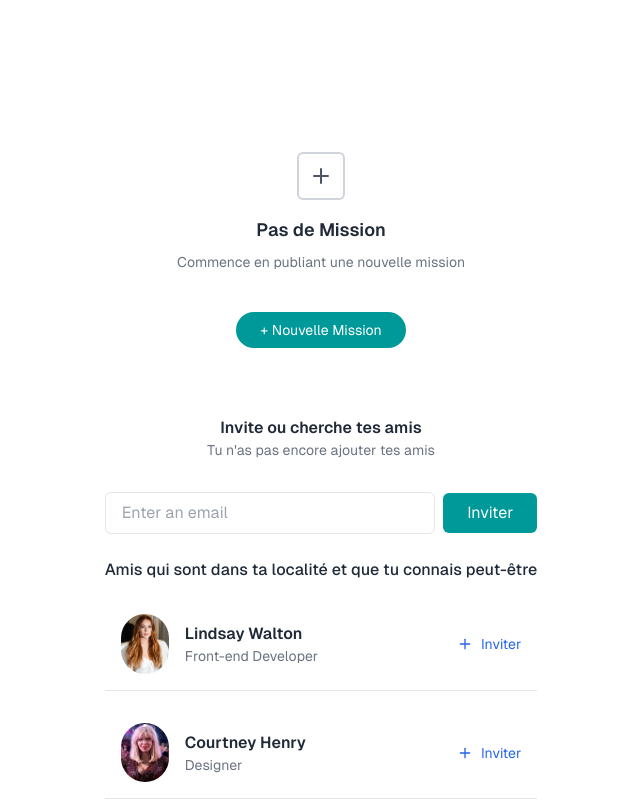
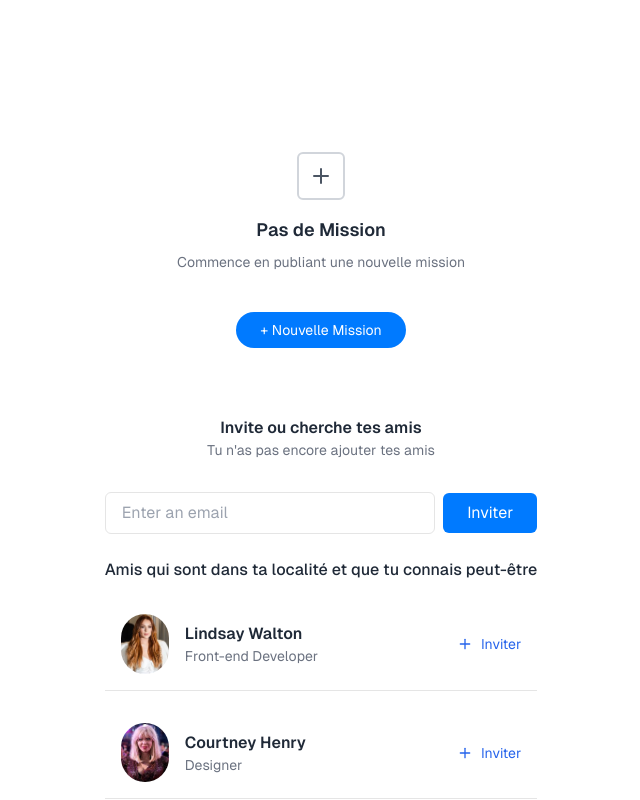
Before and after one commit to umuntu02/reactTuto, a Next.js app: page / in a window 1280 px wide. Shown: the top 800 px of the page, without its empty margins (319-959 px from the left). Built offline with nearby package versions, Linux system fonts and the light colour scheme.

Commit message:
adding the blue of ios

```diff
--- a/tailwind.config.ts
+++ b/tailwind.config.ts
@@ -12,7 +12,7 @@ export default {
   		colors: {
   			background: 'hsl(var(--background))',
   			foreground: 'hsl(var(--foreground))',
-			mygreenblue:'#099',
+			mygreenblue:'#007AFF',
   			card: {
   				DEFAULT: 'hsl(var(--card))',
   				foreground: 'hsl(var(--card-foreground))'
```
